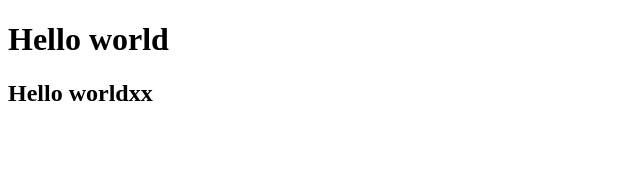
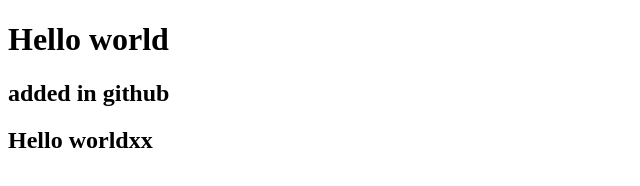
Before and after one commit to mrutyunjayIIITG/ReactLessonCN, a plain HTML site: page test.html in a window 1280 px wide. Shown: the whole page, without its empty margins (0-640 px from the left). Drawn offline with Linux system fonts and the light colour scheme.

Commit message:
Update test.html added a h2 tag

```diff
--- a/test.html
+++ b/test.html
@@ -6,8 +6,10 @@
     <title>Starting with React app</title>
 </head>
 <body>
+
      <div id="root">
         <h1> Hello world</h1>
+         <h2> added in github</h2>
      </div>
  <script>
     const heading =document.createElement("h2");
```
